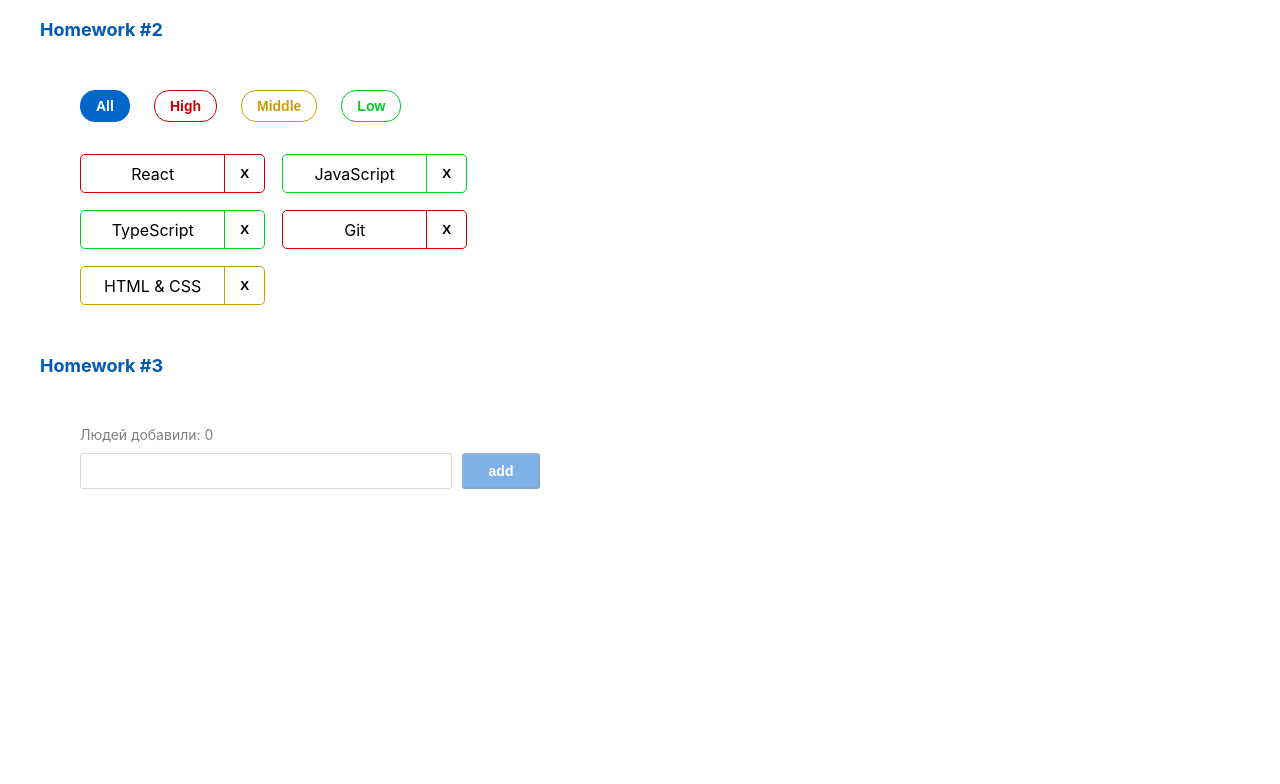
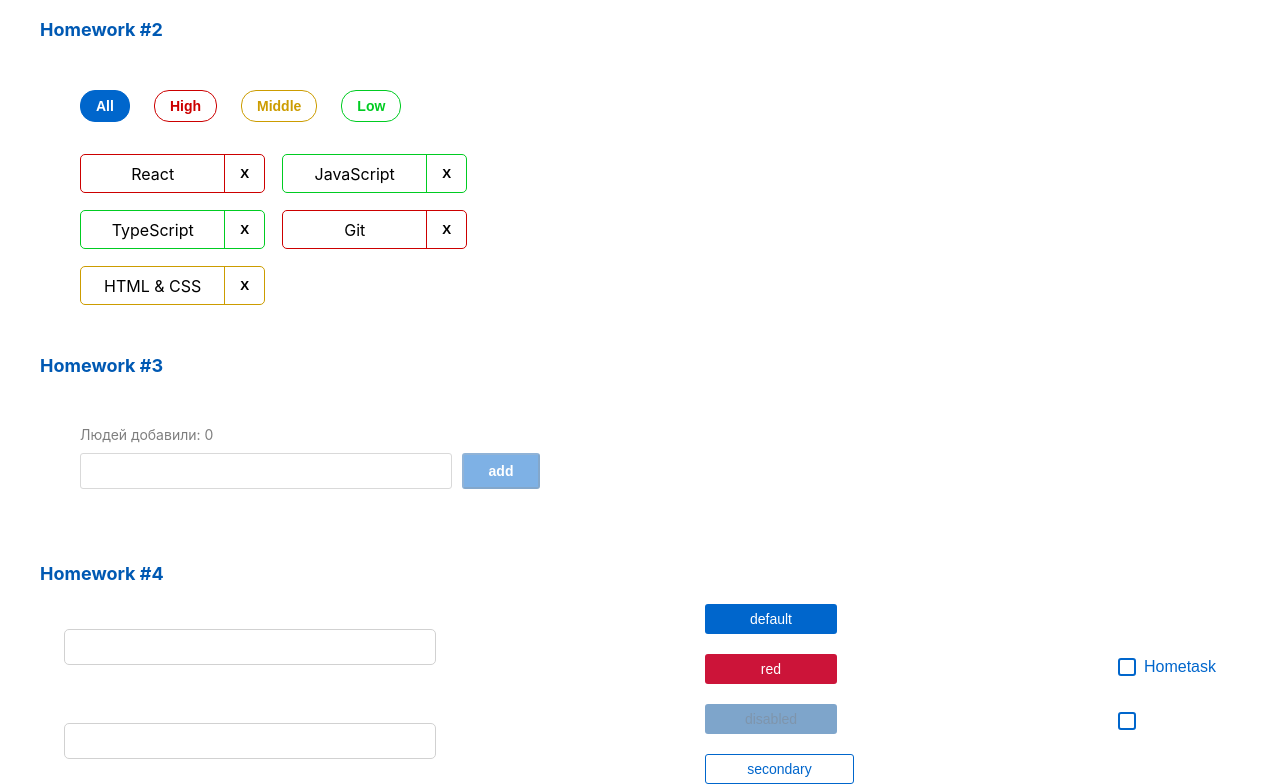
Before and after one commit to irina-snezan/hws2, a React (Create React App) app: page / in a window 1280 px wide. Shown: the part 302-1086 px from the top of the page. Before the commit the page ends 865 px from the top, so only its background shows below. Built offline with nearby package versions, Linux system fonts and the light colour scheme.

Commit message:
Add solution HW4

```diff
--- a/src/s1-main/App.tsx
+++ b/src/s1-main/App.tsx
@@ -3,6 +3,7 @@ import s from './App.module.css'
 import HW1 from '../s2-homeworks/hw01/HW1'
 import HW2 from '../s2-homeworks/hw02/HW2';
 import HW3 from '../s2-homeworks/hw03/HW3';
+import HW4 from '../s2-homeworks/hw04/HW4';
 
 function App() {
     return (
@@ -10,7 +11,7 @@ function App() {
             <HW1/>
             <HW2/>
             <HW3/>
-            {/*<HW4/>*/}
+            <HW4/>
 
             {/*при выполнении дз 5 и более - закомментировать здесь дз 1-4, так как они есть внутри дз 5*/}
             {/*<HW5/>*/}
--- a/src/s2-homeworks/hw04/Stand.module.css
+++ b/src/s2-homeworks/hw04/Stand.module.css
@@ -2,6 +2,9 @@
     display: flex;
     justify-content: space-between;
     align-items: center;
+    width: 90%;
+    margin: 0 auto;
+
 }
 
 .inputs {
@@ -13,7 +16,7 @@
 .buttons {
     display: flex;
     flex-direction: column;
-    gap: 24px;
+    gap: 20px;
 }
 
 .checkboxes {
--- a/src/s2-homeworks/hw04/Stand.tsx
+++ b/src/s2-homeworks/hw04/Stand.tsx
@@ -82,7 +82,7 @@ const Stand = () => {
                         checked={stateForAllCheckboxes}
                         onChangeChecked={setChecked}
                     >
-                        some text
+                        Hometask
                     </SuperCheckbox>
                 </div>
                 {/*совместим со старым кодом:*/}
--- a/src/s2-homeworks/hw04/common/c1-SuperInputText/SuperInputText.module.css
+++ b/src/s2-homeworks/hw04/common/c1-SuperInputText/SuperInputText.module.css
@@ -1,20 +1,40 @@
 .input:focus {
+    border-color: #D1D1D1;
 }
 
 .input {
+    width: 372px;
+    height: 36px;
+    border-radius: 5px;
+    margin: 5px 5px 5px 0;
+    border: 1px solid #D1D1D1;
+    font-family: 'Montserrat', sans-serif;
+    font-size: 16px;
+    font-weight: 500;
+    line-height: 20px;
+    text-align: left;
+    padding-left: 5px;
+    outline: none;
 }
 
 .inputWrapper {
+    display: flex;
+    flex-direction: column-reverse;
 }
 
 .superInput {
+    border: 1px solid #D1D1D1;
 }
 
 .errorInput {
+    border: 1px solid #CC1439;
+    outline: none;
 }
 
 .errorInput:focus {
+    border: 1px solid #CC1439;
 }
 
 .error {
+    color: #CC1439
 }
--- a/src/s2-homeworks/hw04/common/c2-SuperButton/SuperButton.module.css
+++ b/src/s2-homeworks/hw04/common/c2-SuperButton/SuperButton.module.css
@@ -1,36 +1,69 @@
 .button {
+    width: 132px;
+    height: 30px;
+    font-family: 'Montserrat', sans-serif;
+    font-size: 14px;
+    line-height: 20px;
+    border-radius: 3px;
+    border:none;
+    cursor: pointer;
 }
 
 .disabled {
+    background-color: #004D99;
+    color: #002E5C;
+    opacity: 0.5;
 }
 
 .secondary {
+    width: 149px;
+    background-color: #FFFFFF;
+    color: #0066CC;
+    border: 1px solid #0066CC;
+
 }
 
 .default {
+    background-color: #0066CC;
+    color: #FFFFFF;
 }
 
 .red {
+    background-color: #CC1439;
+    color: #FFFFFF;
 }
 
 .default:hover {
+    width: 149px;
+    background-color: #0080FF;
 }
 
 .red:hover {
+    width: 149px;
+    background-color: #FF1A47;
 }
 
 .secondary:hover {
+
+    background-color: #E5F0FA;
 }
 
 
 .default:active {
+    color: #C9E5FF;
+    background-color: #0059B2;
 }
 
 .secondary:active {
+    background-color: #C9E5FF;
+    color: #0066CC;
+    border: 1px solid #0066CC;
 }
 
 .red:active {
+    background-color: #B21232;
 }
 
 .button:disabled {
+    background-color: #004D99;
 }
--- a/src/s2-homeworks/hw04/common/c2-SuperButton/SuperButton.tsx
+++ b/src/s2-homeworks/hw04/common/c2-SuperButton/SuperButton.tsx
@@ -18,10 +18,12 @@ const SuperButton: React.FC<SuperButtonPropsType> = (
     }
 ) => {
     const finalClassName = s.button
-        // + (disabled
-        //         ? ...
-        //         : xType === 'red'
-        //             ? ...
+        + (disabled
+            ? ' ' + s.disabled
+            : xType === 'red'
+                ? ' ' + s.red
+                    : xType === 'secondary'
+                        ? ' ' + s.secondary : ' ' + s.default)
         + (className ? ' ' + className : '') // задачка на смешивание классов
 
     return (
--- a/src/s2-homeworks/hw04/common/c3-SuperCheckbox/SuperCheckbox.tsx
+++ b/src/s2-homeworks/hw04/common/c3-SuperCheckbox/SuperCheckbox.tsx
@@ -1,8 +1,4 @@
-import React, {
-    ChangeEvent,
-    DetailedHTMLProps,
-    InputHTMLAttributes,
-} from 'react'
+import React, {ChangeEvent, DetailedHTMLProps, InputHTMLAttributes,} from 'react'
 import s from './SuperCheckbox.module.css'
 
 // тип пропсов обычного инпута
@@ -28,6 +24,10 @@ const SuperCheckbox: React.FC<SuperCheckboxPropsType> = (
 ) => {
     const onChangeCallback = (e: ChangeEvent<HTMLInputElement>) => {
         // задачка на написание онченджа
+        onChange?.(e)
+        if (onChangeChecked) {
+            onChangeChecked(e.currentTarget.checked)
+        }
 
     }
 
```
